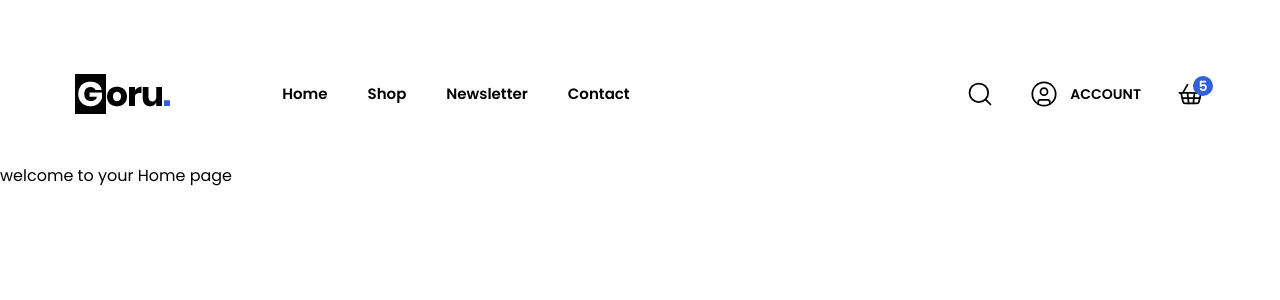
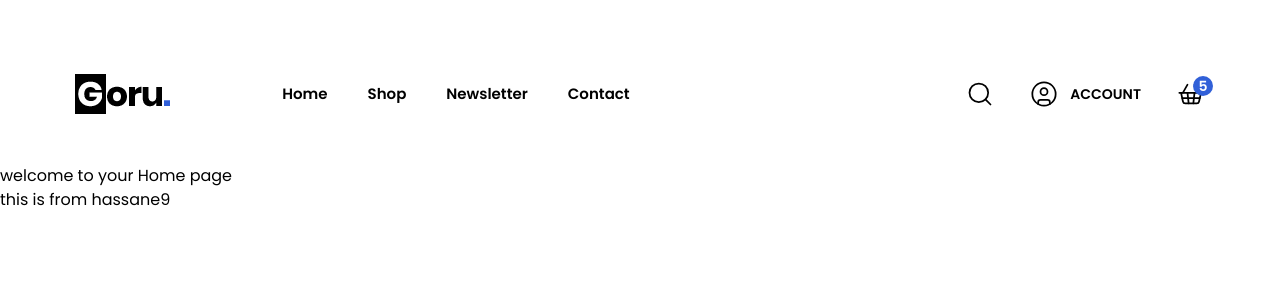
Before and after one commit to hassane01/e-commerce, a React (Vite) app: page / in a window 1280 px wide. Shown: the top 300 px of the page. Built offline with nearby package versions, Linux system fonts and the light colour scheme.

Commit message:
add the  p tag from hassane9

```diff
--- a/src/pages/Home.jsx
+++ b/src/pages/Home.jsx
@@ -2,7 +2,10 @@ import React from 'react'
 
 const Home = () => {
   return (
+    <>
     <div>welcome to your Home page </div>
+    <p>this is from hassane9</p>
+    </>
   )
 }
 
```
